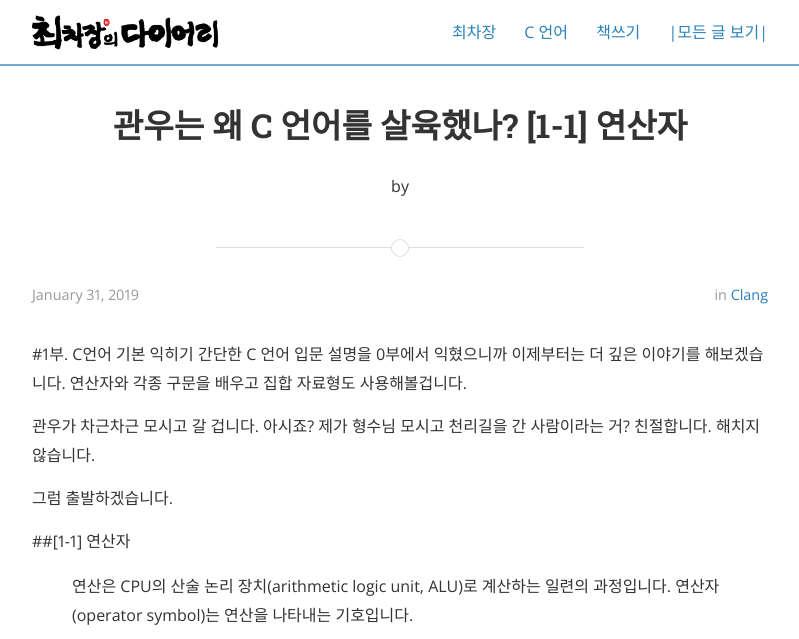
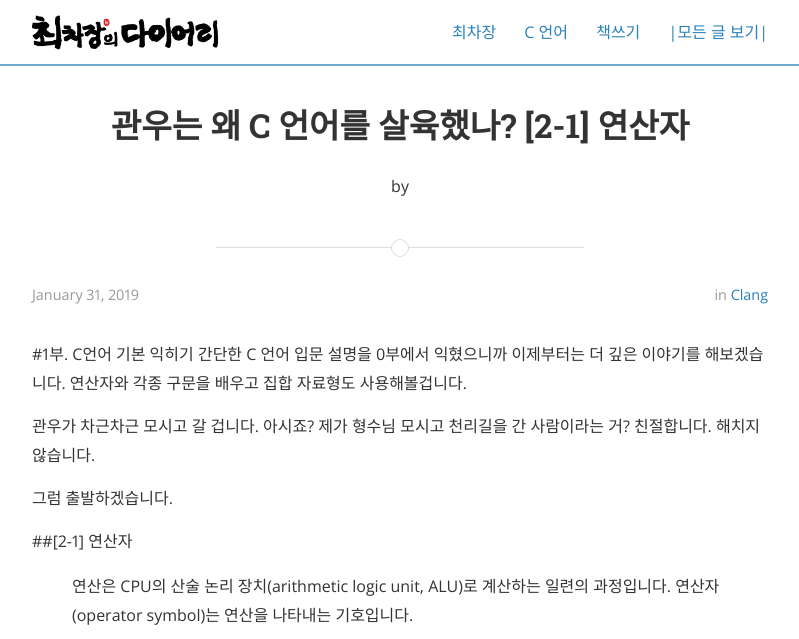
Before and after one commit to hwchoi2009/choichajang.github.io, a Jekyll site: the page built from _posts/2019-01-31-clang-00011-post.md, in a window 1280 px wide and 900 px high. Shown: the top 639 px of the window, without its empty margins (240-1039 px from the left). Built offline with Jekyll 4.4.1, drawn with Linux system fonts in a browser that asks for light colours; nearby versions of some CDN libraries.

Commit message:
Update 2019-01-31-clang-00011-post.md

```diff
--- a/_posts/2019-01-31-clang-00011-post.md
+++ b/_posts/2019-01-31-clang-00011-post.md
@@ -1,6 +1,6 @@
 ---
 layout: post
-title:  "관우는 왜 C 언어를 살육했나? [1-1] 연산자"
+title:  "관우는 왜 C 언어를 살육했나? [2-1] 연산자"
 data : 2019-01-31 23:25:00 -0400
 categories: clang
 ---
@@ -15,7 +15,7 @@ categories: clang
 
 그럼 출발하겠습니다.
 
-##[1-1] 연산자
+##[2-1] 연산자
 > 연산은 CPU의 산술 논리 장치(arithmetic logic unit, ALU)로 계산하는 일련의 과정입니다.
 > 연산자(operator symbol)는 연산을 나타내는 기호입니다.
 
```
Also changed, not shown: other parts of _posts/2019-01-31-clang-00011-post.md (+1 -1 lines).
